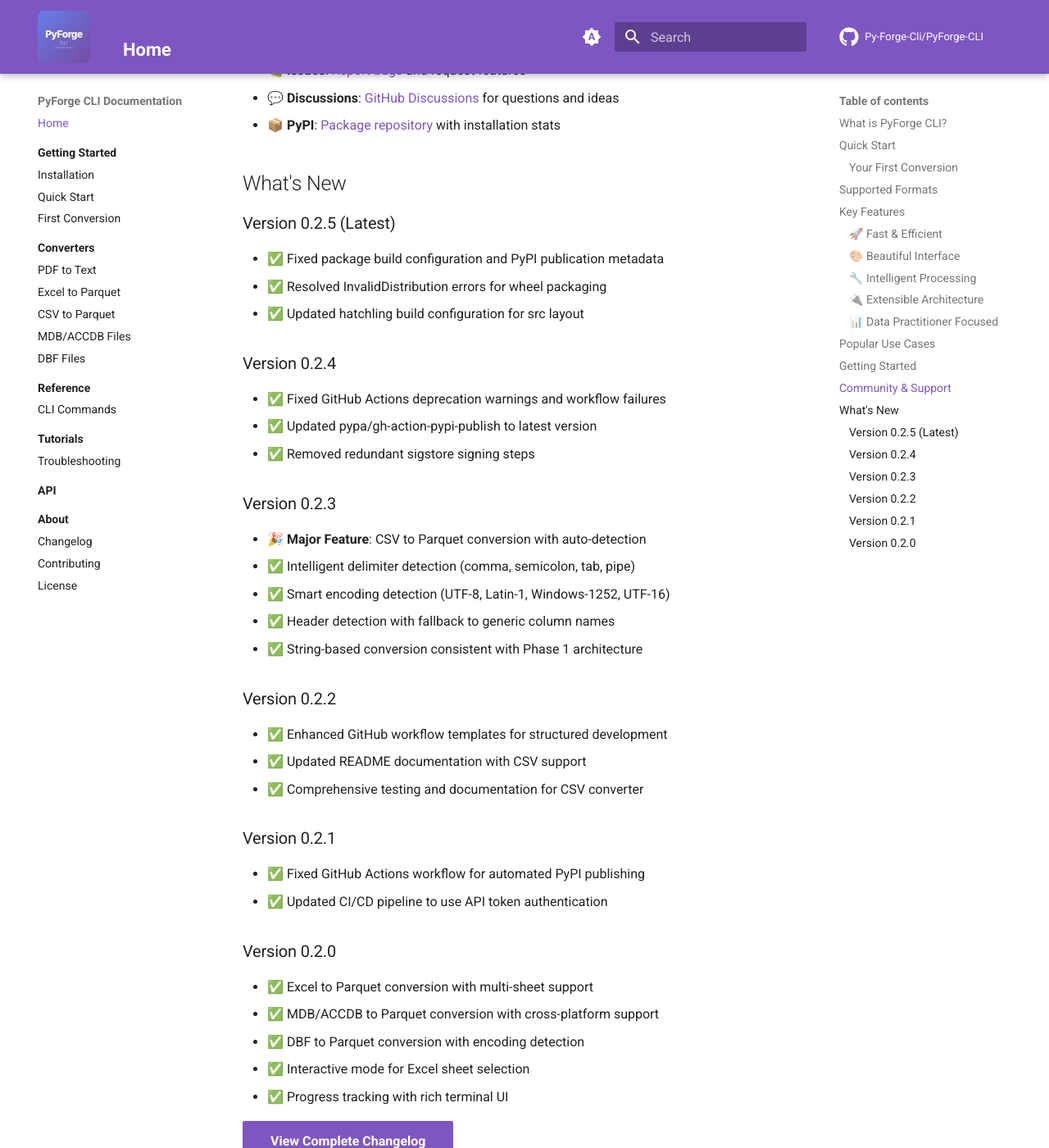
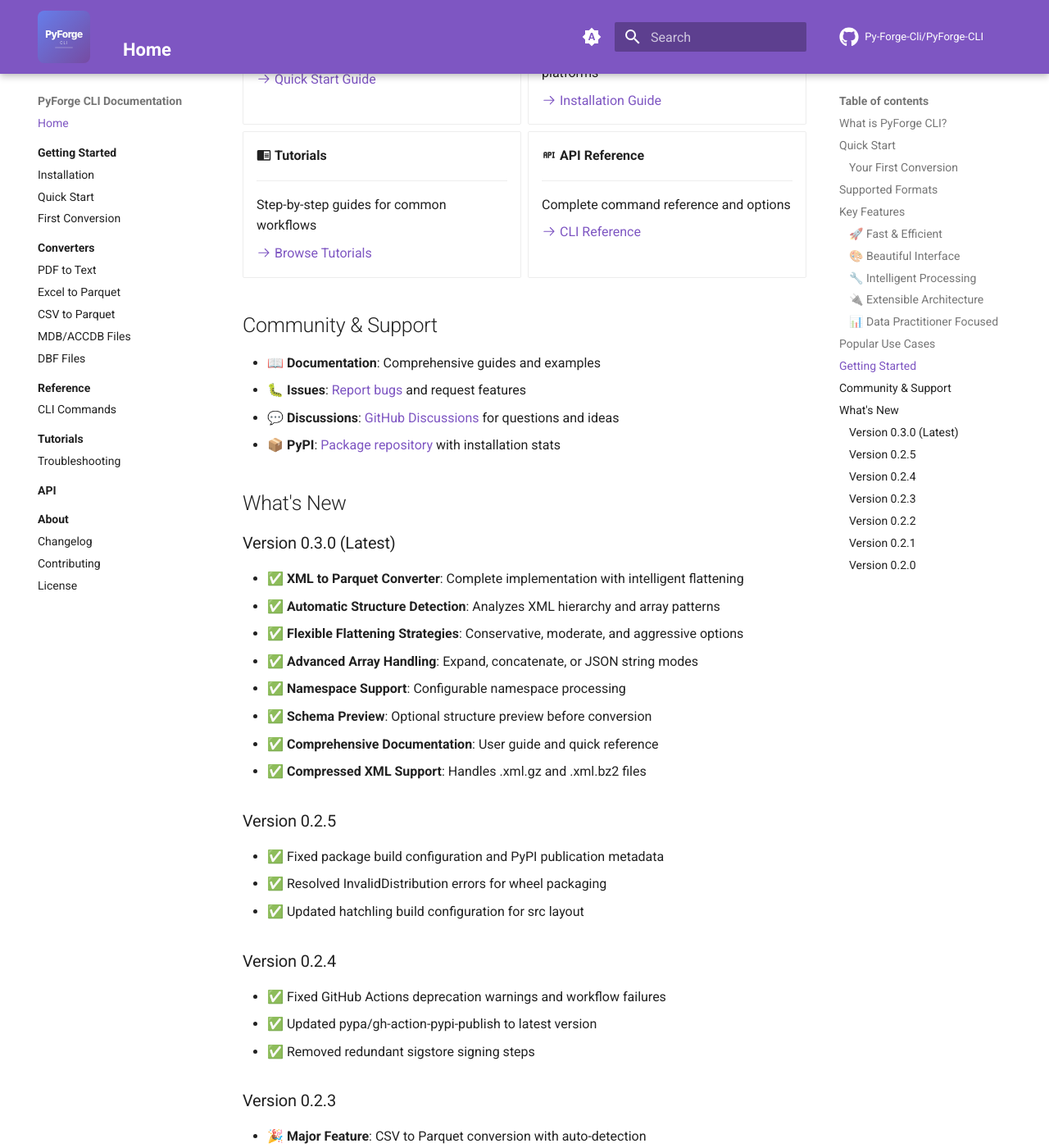
Before and after one commit to Py-Forge-Cli/PyForge-CLI, an MkDocs documentation site: the page built from docs/index.md, in a window 1280 px wide and 1400 px high, scrolled down 3339 px. Shown: the whole window at 82% size. Built offline with MkDocs 1.6.1 and Material for MkDocs 9.7.7, drawn with Linux system fonts in a browser that asks for light colours; comment, search, counter and statistics services are not loaded; the version menu is left out; some of the changed text lies outside the part shown.

Commit message:
Complete documentation audit: Update all docs and help system for XML converter
- Update main CLI help text to include XML capabilities and examples
- Add XML converter options (flatten-strategy, array-handling, namespace-handling, preview-schema) to convert command
- Update README.md with XML converter features, examples, and changelog
- Update docs/index.md with XML support and version 0.3.0 features
- Update docs/converters/index.md with XML converter card and examples
- Update CLI reference documentation with XML options
- Update output formats documentation to include XML support
- Update usage documentation with XML examples
- Pass XML-specific options from CLI to converter

Fixes #8 - Documentation audit for XML converter coverage

````diff
--- a/docs/index.md
+++ b/docs/index.md
@@ -61,6 +61,9 @@
 # Convert Access database
 pyforge convert database.mdb
 
+# Convert XML with intelligent flattening
+pyforge convert api_response.xml
+
 # Get help
 pyforge --help
 ```
@@ -71,6 +74,7 @@
 |-------------|---------------|--------|-------------|
 | **PDF** (.pdf) | Text (.txt) | ✅ Available | Extract text with metadata and page ranges |
 | **Excel** (.xlsx) | Parquet (.parquet) | ✅ Available | Multi-sheet support with intelligent merging |
+| **XML** (.xml, .xml.gz, .xml.bz2) | Parquet (.parquet) | ✅ Available | Intelligent flattening with configurable strategies |
 | **Access** (.mdb/.accdb) | Parquet (.parquet) | ✅ Available | Cross-platform database conversion |
 | **DBF** (.dbf) | Parquet (.parquet) | ✅ Available | Legacy database with encoding detection |
 | **CSV** (.csv) | Parquet (.parquet) | ✅ Available | Auto-detection of delimiters and encoding |
@@ -116,6 +120,14 @@
 
     ```bash
     pyforge convert financial_report.xlsx --combine --compression gzip
+    ```
+
+!!! example "XML API Data Processing"
+    Convert XML API responses and configuration files to Parquet for data analysis.
+
+    ```bash
+    pyforge convert api_response.xml --flatten-strategy aggressive --array-handling expand
+    pyforge convert config.xml --namespace-handling strip
     ```
 
 ## Getting Started
@@ -167,7 +179,17 @@
 
 ## What's New
 
-### Version 0.2.5 (Latest)
+### Version 0.3.0 (Latest)
+- ✅ **XML to Parquet Converter**: Complete implementation with intelligent flattening
+- ✅ **Automatic Structure Detection**: Analyzes XML hierarchy and array patterns
+- ✅ **Flexible Flattening Strategies**: Conservative, moderate, and aggressive options
+- ✅ **Advanced Array Handling**: Expand, concatenate, or JSON string modes
+- ✅ **Namespace Support**: Configurable namespace processing
+- ✅ **Schema Preview**: Optional structure preview before conversion
+- ✅ **Comprehensive Documentation**: User guide and quick reference
+- ✅ **Compressed XML Support**: Handles .xml.gz and .xml.bz2 files
+
+### Version 0.2.5
 - ✅ Fixed package build configuration and PyPI publication metadata
 - ✅ Resolved InvalidDistribution errors for wheel packaging
 - ✅ Updated hatchling build configuration for src layout
````
Also changed, not shown: README.md (+69 -4 lines), docs/USAGE.md (+6 -0 lines), docs/converters/index.md (+34 -1 lines), docs/reference/cli-reference.md (+10 -0 lines), docs/reference/output-formats.md (+5 -1 lines), CLAUDE.md (added), 1 other file.
